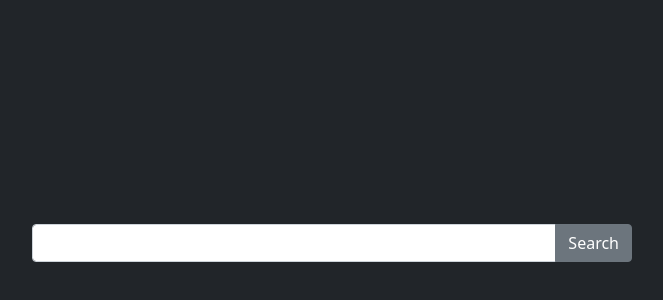
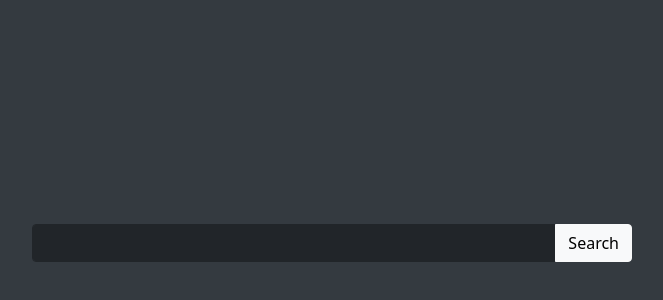
Before and after one commit to Aslan2142/anon-search-frontend, a React (Create React App) app: page / in a window 1280 px wide. Shown: the part 76-376 px from the top of the page, without its empty margins (308-971 px from the left). Built offline with nearby package versions, Linux system fonts and the light colour scheme.

Commit message:
Added polish and animations

```diff
--- a/src/App.scss
+++ b/src/App.scss
@@ -1,22 +1,49 @@
+@import "bootstrap/scss/bootstrap-utilities";
+@import "bootstrap/scss/buttons";
+
 body {
-    background-color: #212529;
+    background-color: $gray-800;
+}
+
+.button {
+    @extend .btn-dark;
+}
+
+.button-alt {
+    @extend .btn-light;
+}
+
+.input {
+    @extend .bg-dark;
+    @extend .text-light;
+    @extend .border-dark;
+}
+
+.search {
+    margin-left: auto;
+    margin-right: auto;
+    transition: width 1s, margin-top 1s;
+    transition-timing-function: ease-out;
 }
 
 .search-home {
     margin-top: 300px;
-    margin-left: auto;
-    margin-right: auto;
     width: 600px;
 }
 
-.search {
-
-}
-
 .result {
-
+    @extend .bg-dark;
+    @extend .text-light;
+    margin-top: 1rem;
+    animation-name: result-fly-in;
+    animation-duration: 1s;
 }
 
 .no-dec {
     text-decoration: none;
 }
+
+@keyframes result-fly-in {
+    from {margin-top: 1000px;}
+    to {margin-top: 1rem;}
+}
--- a/src/components/Result.js
+++ b/src/components/Result.js
@@ -11,7 +11,7 @@ class Home extends React.Component {
         return (
             <div>
                 <a className="no-dec" href={this.props.link}>
-                    <Card className="result mt-3">
+                    <Card className="result">
                         <Card.Body>
                             <Card.Title>{this.props.title}</Card.Title>
                             <Card.Subtitle className="mb-2 text-muted">{this.props.link}</Card.Subtitle>
--- a/src/components/SearchBox.js
+++ b/src/components/SearchBox.js
@@ -7,14 +7,19 @@ class Home extends React.Component {
         text: ''
     }
 
+    search = () => {
+        this.props.onSearch(this.state.text)
+    }
+
     render() {
         return (
             <div>
-                <InputGroup className={this.props.home ? 'search-home' : 'search'}>
-                    <FormControl value={this.state.text}
+                <InputGroup className={this.props.home ? 'search search-home' : 'search'}>
+                    <FormControl className="input" value={this.state.text}
                         onChange={e => this.setState({text: e.target.value})}
+                        onKeyDown={e => {if (e.key === 'Enter') this.search()}}
                     />
-                    <Button variant="secondary" onClick={e => this.props.onSearch(this.state.text)}>Search</Button>
+                    <Button className="button-alt" onClick={e => this.search()}>Search</Button>
                 </InputGroup>
             </div>
         )
```
